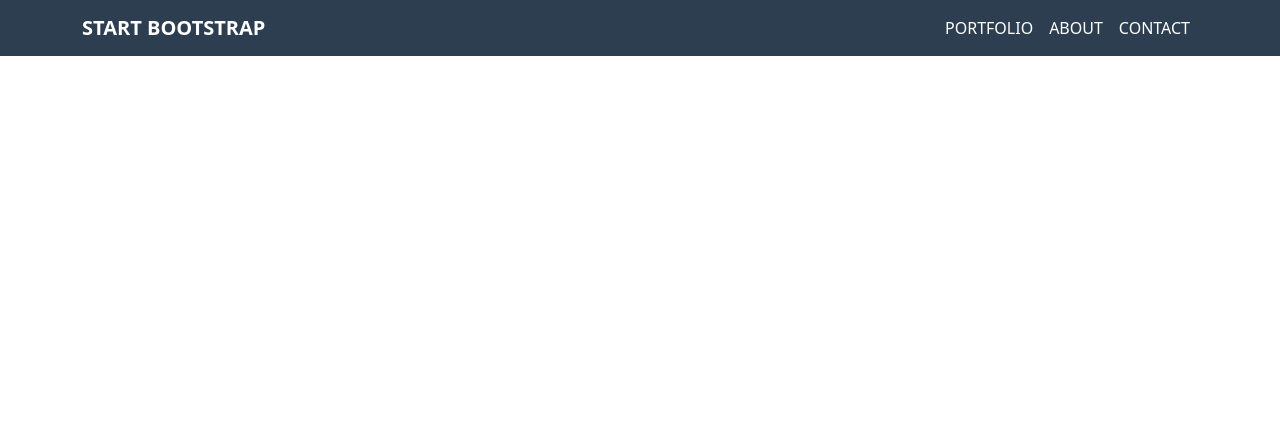
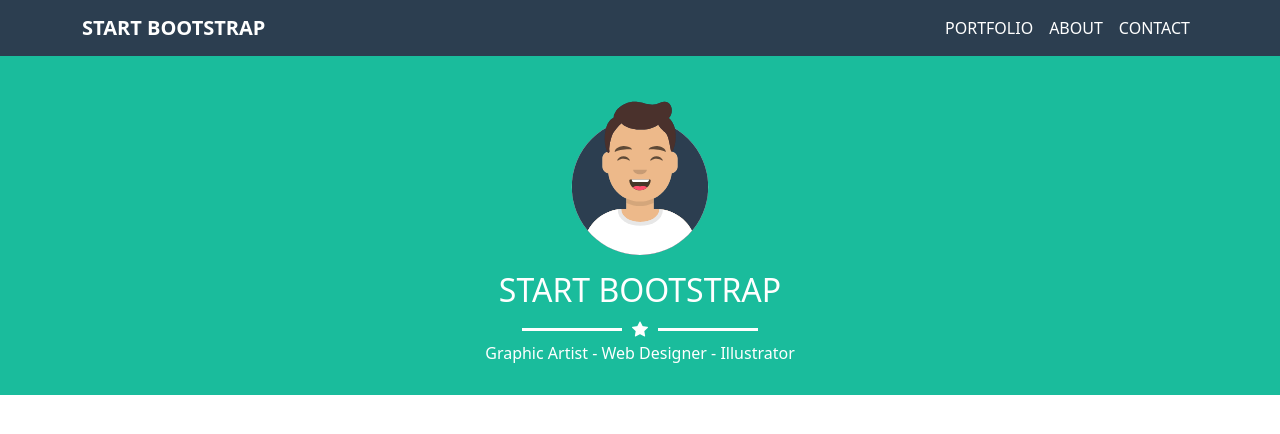
Before and after one commit to Osnago-L/html-css-bootstrap-freelancer, a plain HTML site: page index.html in a window 1280 px wide. Drawn offline with nearby package versions, Linux system fonts and the light colour scheme.

Commit message:
header/end

```diff
--- a/data/css/style.css
+++ b/data/css/style.css
@@ -3,10 +3,36 @@
   padding: 0;
   box-sizing: border-box;
 }
-
-.sy-fontcolor-white{
-    color: white;
-}
-.sy-head-foot-bgcolor{
+.sy-nav-foot-bgcolor{
  background-color: #2c3e50;
 }
+.sy-aqua-green-bgcolor{
+    background-color: #1abc9c;
+   }
+/* HEADER  */
+#head-center-content img{
+    width: 150px;
+    margin: 1rem;
+}
+ #head-center-content svg{
+    width: 1em;
+}
+#head-center-content p{
+    margin-bottom: 30px;
+}
+.sy-star-hr:before {
+    content: "";
+    display: block;
+    height: 3px;
+    width: 100px;
+    background-color: white;
+    margin-right: 10px;
+}
+.sy-star-hr:after {
+    content: "";
+    display: block;
+    height: 3px;
+    width: 100px;
+    background-color: white;
+    margin-left: 10px;
+}
--- a/index.html
+++ b/index.html
@@ -4,13 +4,14 @@
     <meta charset="UTF-8">
     <meta http-equiv="X-UA-Compatible" content="IE=edge">
     <meta name="viewport" content="width=device-width, initial-scale=1.0">
+    <link rel="stylesheet" href="https://cdn.jsdelivr.net/npm/bootstrap-icons@1.7.1/font/bootstrap-icons.css">
     <link href="https://cdn.jsdelivr.net/npm/bootstrap@5.1.3/dist/css/bootstrap.min.css" rel="stylesheet" integrity="sha384-1BmE4kWBq78iYhFldvKuhfTAU6auU8tT94WrHftjDbrCEXSU1oBoqyl2QvZ6jIW3" crossorigin="anonymous">
     <link rel="stylesheet" href="data/css/style.css">
     <title>Boolestrap</title>
 </head>
 <body>
     <header>
-        <nav class="navbar navbar-expand-lg navbar-dark fixed-top sy-head-foot-bgcolor">
+        <nav class="navbar navbar-expand-lg navbar-dark sy-nav-foot-bgcolor">
             <div class="container">
               <a class="navbar-brand fw-bold" href="#">START BOOTSTRAP</a>
               <button class="navbar-toggler" type="button" data-bs-toggle="collapse" data-bs-target="#navbarNav" aria-controls="navbarNav" aria-expanded="false" aria-label="Toggle navigation">
@@ -33,7 +34,25 @@
             </div>
         </nav>
         <section>
-            <div class=""></div>
+            <div class="container-fluid sy-aqua-green-bgcolor">
+                <div class="container">
+                    <div class="row">
+                        <div class="col-2">
+
+                        </div>
+                        <div id="head-center-content" class="col-8 d-flex flex-column align-items-center g-4">
+                          <img  src="data/img/avatar.svg" alt="">
+                          <h1 class="text-white fs-2">START BOOTSTRAP</h1>
+                          <!-- <i class="bi bi-star-fill sy-star-hr"></i> -->
+                          <div class="sy-star-hr d-flex flex-row align-items-center">
+                            <i class="text-white bi bi-star-fill"></i>
+                          </div>
+                          <p class="text-white">Graphic Artist - Web Designer - Illustrator</p>
+                        </div>
+                        <div class="col-2"></div>
+                      </div>
+                </div>
+            </div>
         </section>
     </header>
 
```
